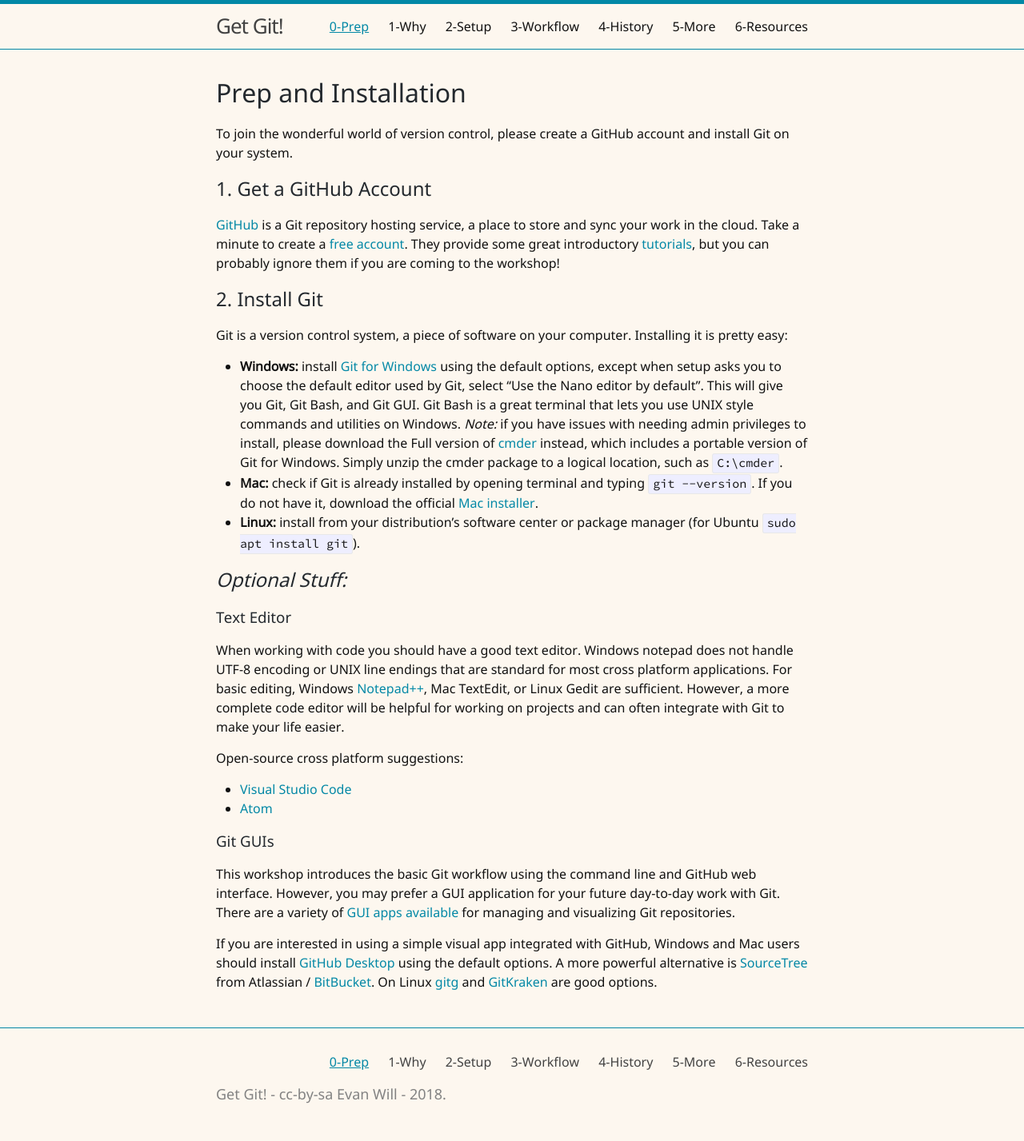
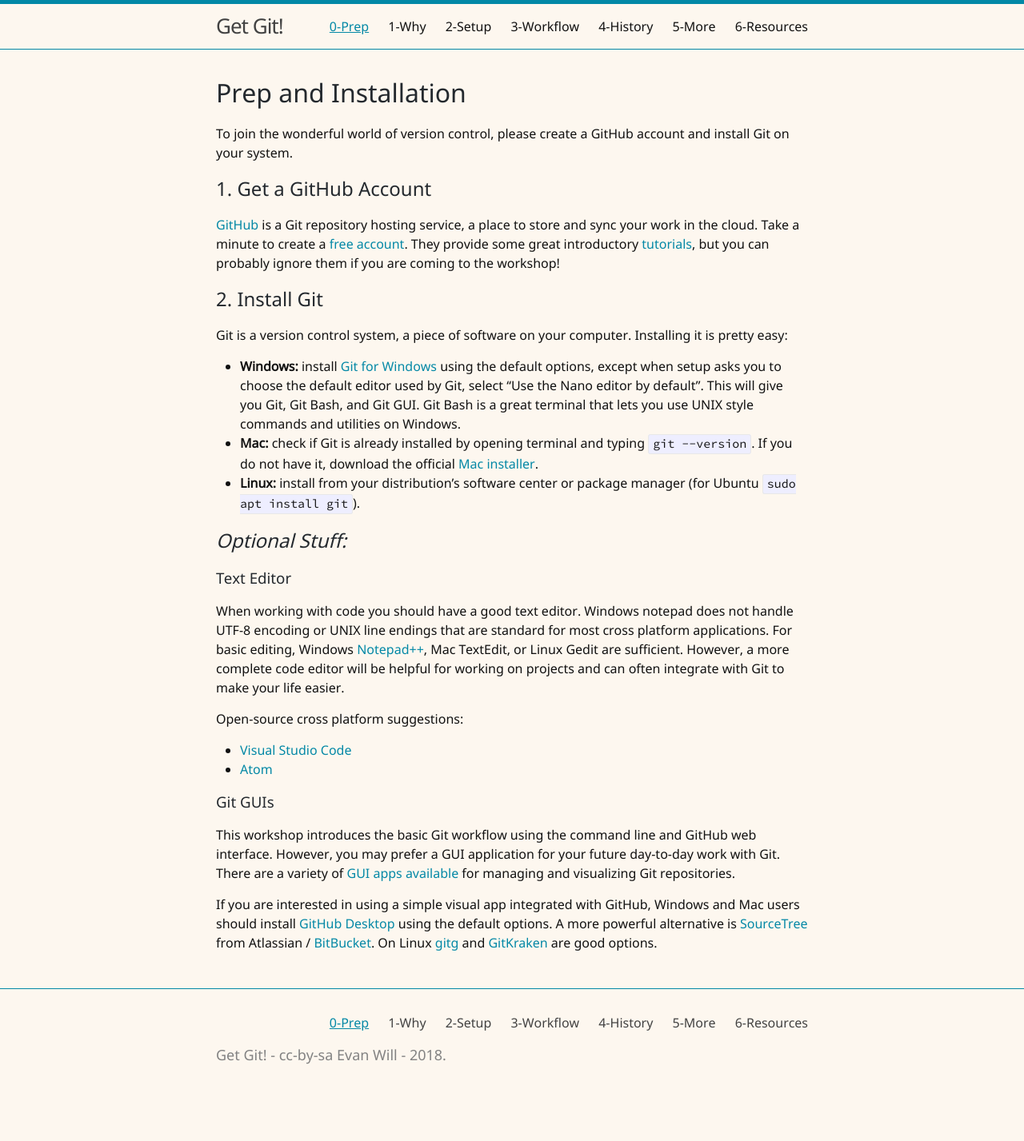
Before and after one commit to evanwill/get-git, a Jekyll site: the page built from 0-prep.md, in a window 1280 px wide. Shown: the whole page at 80% size. Built offline with Jekyll 4.4.1, drawn with Linux system fonts in a browser that asks for light colours; after the commit the page ends 1378 px from its top, so only the background shows below that.

Commit message:
remove cmdr from setup

```diff
--- a/0-prep.md
+++ b/0-prep.md
@@ -18,7 +18,7 @@ They provide some great introductory [tutorials](https://guides.github.com/){:ta
 Git is a version control system, a piece of software on your computer.
 Installing it is pretty easy:
 
-- **Windows:** install [Git for Windows](https://git-for-windows.github.io/){:target="_blank"} using the default options, except when setup asks you to choose the default editor used by Git, select "Use the Nano editor by default". This will give you Git, Git Bash, and Git GUI. Git Bash is a great terminal that lets you use UNIX style commands and utilities on Windows. *Note:* if you have issues with needing admin privileges to install, please download the Full version of [cmder](http://cmder.net/) instead, which includes a portable version of Git for Windows. Simply unzip the cmder package to a logical location, such as `C:\cmder`.
+- **Windows:** install [Git for Windows](https://git-for-windows.github.io/){:target="_blank"} using the default options, except when setup asks you to choose the default editor used by Git, select "Use the Nano editor by default". This will give you Git, Git Bash, and Git GUI. Git Bash is a great terminal that lets you use UNIX style commands and utilities on Windows.
 - **Mac:** check if Git is already installed by opening terminal and typing `git --version`. If you do not have it, download the official [Mac installer](https://git-scm.com/downloads){:target="_blank"}.
 - **Linux:** install from your distribution's software center or package manager (for Ubuntu `sudo apt install git`).
 
```
